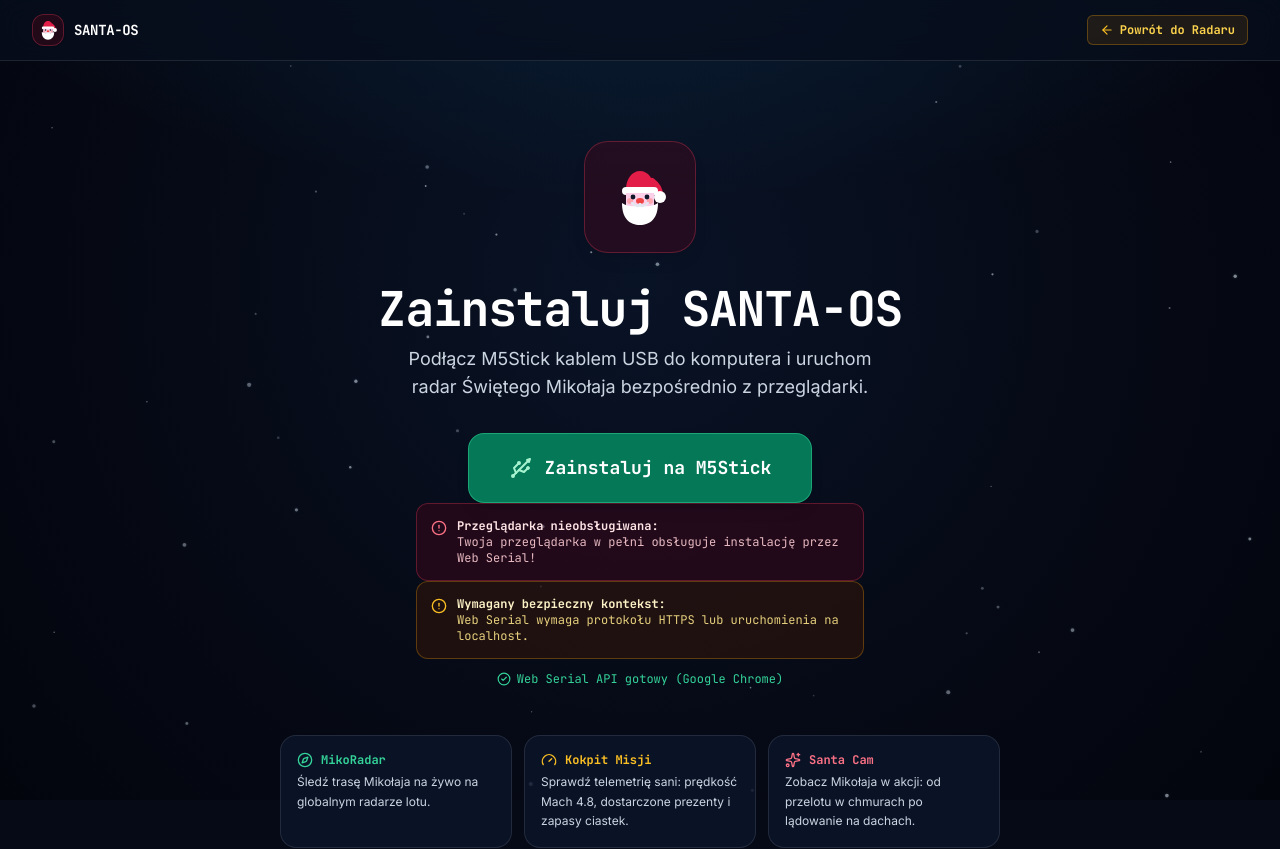
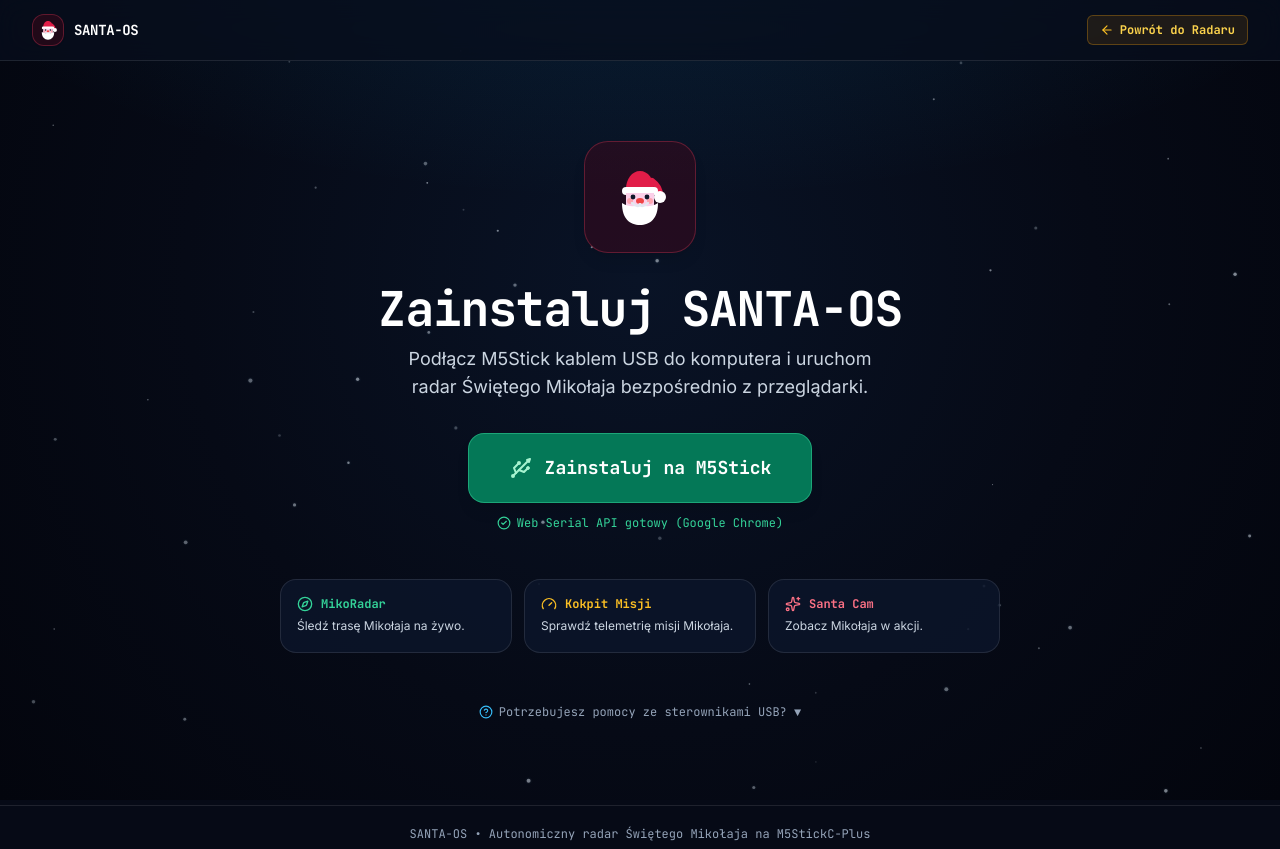
Before and after one commit to frogermcs/santa-tracker, a Next.js app in the folder page/: page /install in a window 1280 px wide. Shown: the top 849 px of the page. Built offline with nearby package versions, Linux system fonts and the light colour scheme.

Commit message:
copy(install): streamline feature taglines and optimize slot rendering

```diff
--- a/page/app/install/page.tsx
+++ b/page/app/install/page.tsx
@@ -112,7 +112,7 @@ export default function InstallPage() {
               <span>MikoRadar</span>
             </div>
             <p className="text-xs text-slate-300 leading-relaxed text-pretty">
-              Śledź trasę Mikołaja na żywo na globalnym radarze lotu.
+              Śledź trasę Mikołaja na żywo.
             </p>
           </div>
 
@@ -122,7 +122,7 @@ export default function InstallPage() {
               <span>Kokpit Misji</span>
             </div>
             <p className="text-xs text-slate-300 leading-relaxed text-pretty">
-              Sprawdź telemetrię sani: prędkość Mach 4.8, dostarczone prezenty i zapasy ciastek.
+              Sprawdź telemetrię misji Mikołaja.
             </p>
           </div>
 
@@ -132,7 +132,7 @@ export default function InstallPage() {
               <span>Santa Cam</span>
             </div>
             <p className="text-xs text-slate-300 leading-relaxed text-pretty">
-              Zobacz Mikołaja w akcji: od przelotu w chmurach po lądowanie na dachach.
+              Zobacz Mikołaja w akcji.
             </p>
           </div>
         </div>
--- a/page/components/installer/ESPWebInstallButton.tsx
+++ b/page/components/installer/ESPWebInstallButton.tsx
@@ -86,6 +86,7 @@ export function ESPWebInstallButton({
           <span>{label}</span>
         </button>
 
+        {!supportInfo.isSupported && (
           <div
             slot="unsupported"
             className="flex items-start gap-2.5 p-3.5 rounded-xl bg-rose-950/40 border border-rose-500/30 text-rose-200 text-xs font-mono text-left max-w-md mx-auto"
@@ -96,17 +97,7 @@ export function ESPWebInstallButton({
               <span className="text-rose-200/90">{supportInfo.recommendation}</span>
             </div>
           </div>
-
-        <div
-          slot="not-allowed"
-          className="flex items-start gap-2.5 p-3.5 rounded-xl bg-amber-950/40 border border-amber-500/30 text-amber-200 text-xs font-mono text-left max-w-md mx-auto"
-        >
-          <AlertCircle className="w-4 h-4 text-amber-400 shrink-0 mt-0.5" />
-          <div>
-            <span className="font-bold block text-amber-100">Wymagany bezpieczny kontekst:</span>
-            <span className="text-amber-200/90">Web Serial wymaga protokołu HTTPS lub uruchomienia na localhost.</span>
-          </div>
-        </div>
+        )}
       </esp-web-install-button>
     </div>
   );
```
Lines whose indentation alone changed are shown as unchanged.
